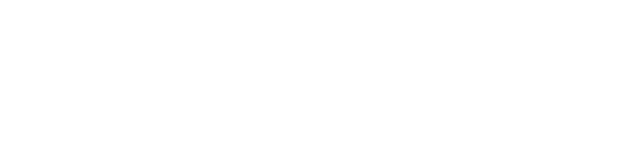
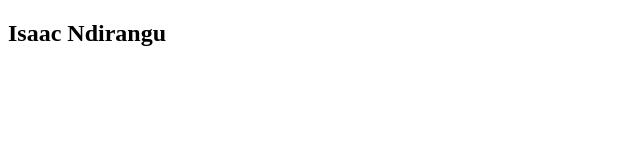
Before and after one commit to isaacwach/introductory-site, a plain HTML site: page index.html in a window 1280 px wide. Shown: the whole page, without its empty margins (0-640 px from the left). Drawn offline with Linux system fonts and the light colour scheme.

Commit message:
created a header with my name

```diff
--- a/index.html
+++ b/index.html
@@ -6,6 +6,10 @@
     <title>Isaac Ndirangu</title>
 </head>
 <body>
-
+    <section>
+        <div class="header">
+            <h1>Isaac Ndirangu</h1>
+        </div>
+    </section>
 </body>
 </html>
```
